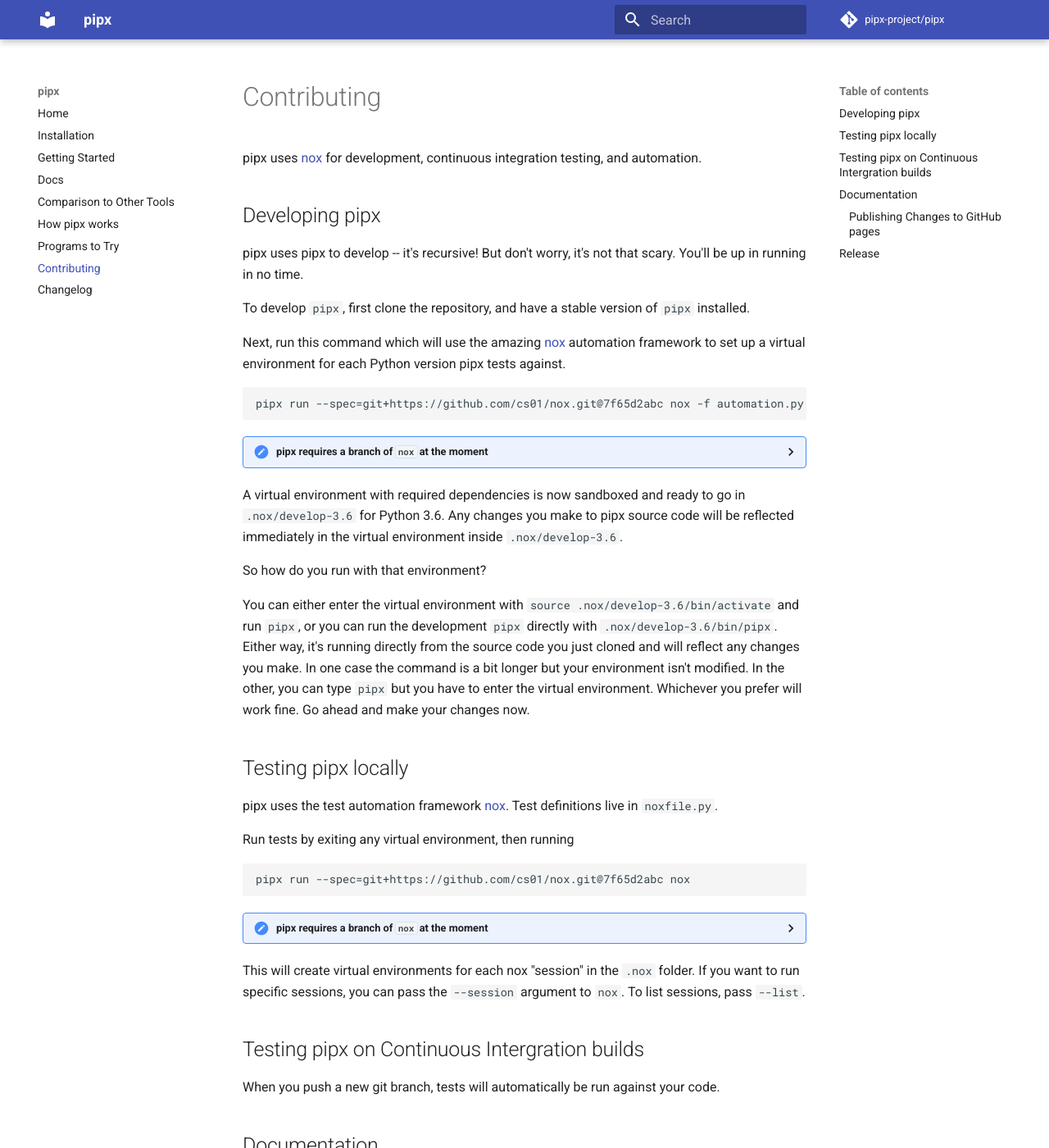
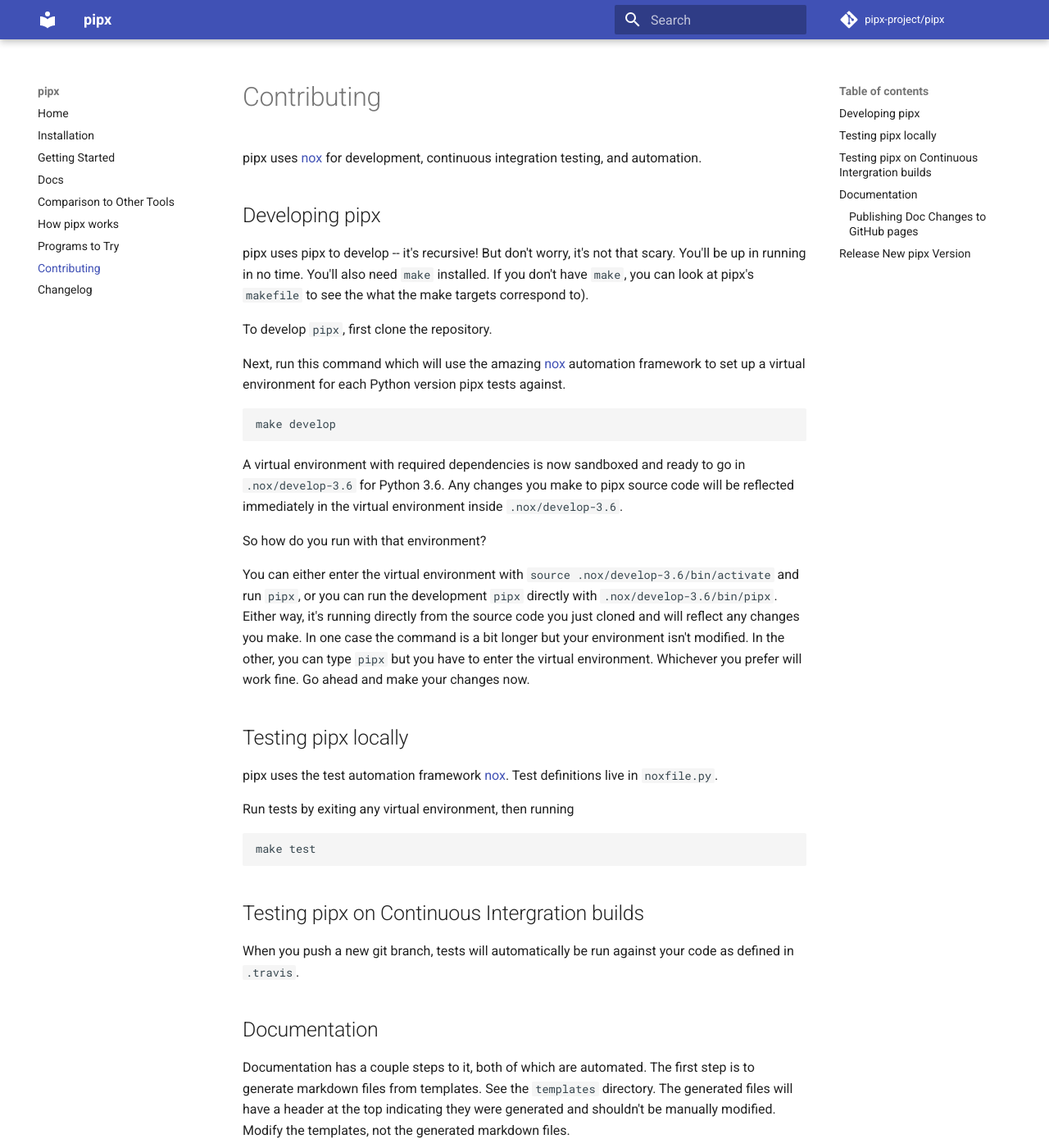
Before and after one commit to pypa/pipx, an MkDocs documentation site: the page built from docs/contributing.md, in a window 1280 px wide and 1400 px high. Shown: the whole window at 82% size. Built offline with MkDocs 1.6.1 and Material for MkDocs 9.7.7, drawn with Linux system fonts in a browser that asks for light colours; comment, search, counter and statistics services are not loaded; some of the changed text lies outside the part shown.

Commit message:
update version

````diff
--- a/docs/contributing.md
+++ b/docs/contributing.md
@@ -1,20 +1,14 @@
 pipx uses [nox](https://pypi.org/project/nox/) for development, continuous integration testing, and automation.
 
 ## Developing pipx
+pipx uses pipx to develop -- it's recursive! But don't worry, it's not that scary. You'll be up in running in no time. You'll also need `make` installed. If you don't have `make`, you can look at pipx's `makefile` to see the what the make targets correspond to).
 
-pipx uses pipx to develop -- it's recursive! But don't worry, it's not that scary. You'll be up in running in no time.
-
-To develop `pipx`, first clone the repository, and have a stable version of `pipx` installed.
+To develop `pipx`, first clone the repository.
 
 Next, run this command which will use the amazing [nox](https://github.com/theacodes/nox) automation framework to set up a virtual environment for each Python version pipx tests against.
 ```
-pipx run --spec=git+https://github.com/cs01/nox.git@7f65d2abc nox -f automation.py -s develop
+make develop
 ```
-
-<details markdown="1">
-<summary>pipx requires a branch of <code>nox</code> at the moment</summary>
-For tests to work, pipx requires nox to create virtual environments with venv. nox currently uses virtualenv. pipx uses a fork of nox at https://github.com/cs01/nox on the branch cs01/use-venv until this is fixed in nox. See https://github.com/theacodes/nox/issues/199
-</details>
 
 A virtual environment with required dependencies is now sandboxed and ready to go in `.nox/develop-3.6` for Python 3.6. Any changes you make to pipx source code will be reflected immediately in the virtual environment inside `.nox/develop-3.6`.
 
@@ -27,54 +21,45 @@
 
 Run tests by exiting any virtual environment, then running
 ```
-pipx run --spec=git+https://github.com/cs01/nox.git@7f65d2abc nox
+make test
 ```
 
-<details markdown="1">
-<summary>pipx requires a branch of <code>nox</code> at the moment</summary>
-For tests to work, pipx requires nox to create virtual environments with venv. nox currently uses virtualenv. pipx uses a fork of nox at https://github.com/cs01/nox on the branch cs01/use-venv until this is fixed in nox. See https://github.com/theacodes/nox/issues/199
-</details>
-
-This will create virtual environments for each nox "session" in the `.nox` folder. If you want to run specific sessions, you can pass the `--session` argument to `nox`. To list sessions, pass `--list`.
-
 ## Testing pipx on Continuous Intergration builds
-When you push a new git branch, tests will automatically be run against your code.
+When you push a new git branch, tests will automatically be run against your code as defined in `.travis`.
 
 ## Documentation
 
-Documentation has a couple steps to it, both of which are automated. The first step is to generate markdown files from templates. See the `templates` directory. The generated files will have a header at the top indicating they were generated and shouldn't be manually modified. Modify the templates instead.
+Documentation has a couple steps to it, both of which are automated. The first step is to generate markdown files from templates. See the `templates` directory. The generated files will have a header at the top indicating they were generated and shouldn't be manually modified. Modify the templates, not the generated markdown files.
 
 The second is to compile the markdown files in `docs` with `mkdocs`.
 
 Both of these steps are done in a single build command:
 ```
-pipx run nox --session docs
+make docs
 ```
 
 To preview changes, including live reloading, open another terminal and run
 ```
-.nox/docs-3-6/bin/mkdocs serve
+make watch_docs
 ```
 
 If you make changes to the pipx cli api or any template, regenerate the `.md` files in the `docs` folder:
 ```
-pipx run nox --session docs -r
+make docs
 ```
 
-The `-r` flag re-uses the environment, which makes the command run faster.
-
-### Publishing Changes to GitHub pages
+### Publishing Doc Changes to GitHub pages
 ```
-pipx run nox --noxfile automation.py -s publish_docs-3.6
+make publish_docs
 ```
 
-## Release
+## Release New `pipx` Version
 To create a new release
 * make sure the changelog is updated
 * update the version of pipx defined in `setup.py`
 
 Finally, run
 ```
-pipx run nox --noxfile automation.py -s publish-3.6
+make publish
 ```
 and don't forget to publish updated documenation.
````
Also changed, not shown: 1 other file.
